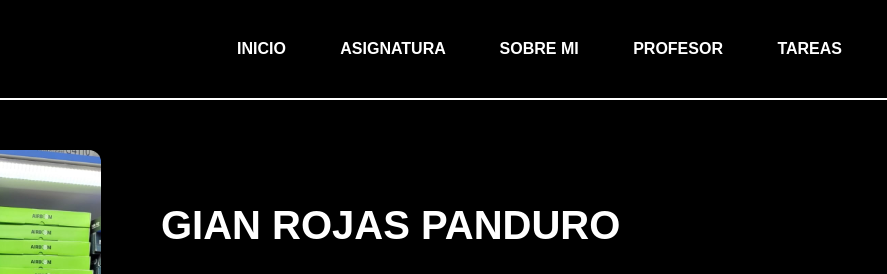
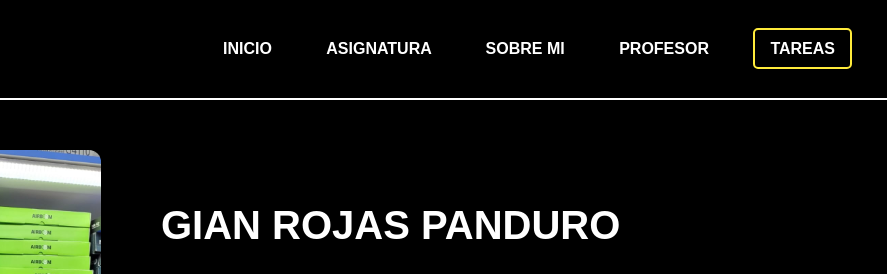
Before and after one commit to gianxd777/GianRojas777xd.github.io, a plain HTML site: page sobre_mi.html in a window 1280 px wide. Shown: the top 274 px of the page, 393-1280 px from the left. Drawn offline with Linux system fonts and the light colour scheme.

Commit message:
Add files via upload

```diff
--- a/asignaturas.css
+++ b/asignaturas.css
@@ -42,7 +42,7 @@ body {
 }
 
 .navbar .menu a:hover {
-    color: #ff6347; /* Color de hover en naranja */
+    color: #fff200; /* Color de hover en naranja */
     transform: scale(1.1);
 }
 
@@ -196,3 +196,18 @@ footer {
     margin: 0;
     color: #d1d1d1; /* Color gris claro para los derechos reservados */
 }
+
+
+.navbar .menu a.tareas {
+    border: 2px solid #ffeb3b; /* Borde amarillo */
+    padding: 10px 15px; /* Espaciado alrededor del texto */
+    border-radius: 5px; /* Bordes redondeados */
+    color: #ffffff; /* Color del texto blanco */
+    text-decoration: none; /* Quitar subrayado */
+}
+
+.navbar .menu a.tareas:hover {
+    color: #ff0000; /* Cambiar el color del texto a rojo cuando el cursor pase sobre el enlace */
+    border-color: #fbc02d; /* Borde amarillo más oscuro en hover */
+    transform: scale(1.05); /* Efecto de zoom al hacer hover */
+}
--- a/index.css
+++ b/index.css
@@ -42,7 +42,7 @@ body {
 }
 
 .navbar .menu a:hover {
-    color: #ff6347; /* Color de hover en naranja */
+    color: #fff200; /* Color de hover en naranja */
     transform: scale(1.1);
 }
 
@@ -137,6 +137,19 @@ footer {
 }
 
 /* Sección de Enlaces Rápidos */
+
+
+
+
+
+
+
+
+
+
+
+
+
 .footer-left {
     width: 40%;
     text-align: center;
@@ -161,12 +174,32 @@ footer {
     color: #d1d1d1; /* Enlaces en gris claro */
     text-decoration: none;
     font-size: 16px;
+
 }
 
 .footer-left ul li a:hover {
-    color: #ff6347; /* Enlaces en naranja al hacer hover */
-    text-decoration: underline;
+    color: #fff200; /* Enlaces en naranja al hacer hover */
+    transform: scale(1.1); /* Efecto de aumento de tamaño en hover */
+
 }
+
+
+
+
+
+
+
+
+
+
+
+
+
+
+
+
+
+
 
 /* Separador entre las dos secciones */
 .footer-separator {
@@ -221,3 +254,19 @@ footer {
     margin: 0;
     color: #d1d1d1; /* Color gris claro para los derechos reservados */
 }
+
+
+
+.navbar .menu a.tareas {
+    border: 2px solid #ffeb3b; /* Borde amarillo */
+    padding: 10px 15px; /* Espaciado alrededor del texto */
+    border-radius: 5px; /* Bordes redondeados */
+    color: #ffffff; /* Color del texto blanco */
+    text-decoration: none; /* Quitar subrayado */
+}
+
+.navbar .menu a.tareas:hover {
+    color: #ff0000; /* Cambiar el color del texto a rojo cuando el cursor pase sobre el enlace */
+    border-color: #fbc02d; /* Borde amarillo más oscuro en hover */
+    transform: scale(1.05); /* Efecto de zoom al hacer hover */
+}
--- a/profesor.css
+++ b/profesor.css
@@ -42,7 +42,7 @@ body {
 }
 
 .navbar .menu a:hover {
-    color: #ff6347; /* Color de hover en naranja */
+    color: #fff200; /* Color de hover en naranja */
     transform: scale(1.1);
 }
 
@@ -219,3 +219,20 @@ footer {
     margin: 0;
     color: #d1d1d1; /* Color gris claro para los derechos reservados */
 }
+
+
+
+
+.navbar .menu a.tareas {
+    border: 2px solid #ffeb3b; /* Borde amarillo */
+    padding: 10px 15px; /* Espaciado alrededor del texto */
+    border-radius: 5px; /* Bordes redondeados */
+    color: #ffffff; /* Color del texto blanco */
+    text-decoration: none; /* Quitar subrayado */
+}
+
+.navbar .menu a.tareas:hover {
+    color: #ff0000; /* Cambiar el color del texto a rojo cuando el cursor pase sobre el enlace */
+    border-color: #fbc02d; /* Borde amarillo más oscuro en hover */
+    transform: scale(1.05); /* Efecto de zoom al hacer hover */
+}
--- a/sobre_mi.css
+++ b/sobre_mi.css
@@ -42,7 +42,7 @@ body {
 }
 
 .navbar .menu a:hover {
-    color: #ff6347; /* Color de hover en naranja */
+    color: #fff200; /* Color de hover en naranja */
     transform: scale(1.1);
 }
 
@@ -223,3 +223,21 @@ footer {
     margin: 0;
     color: #d1d1d1; /* Color gris claro para los derechos reservados */
 }
+
+
+
+
+
+.navbar .menu a.tareas {
+    border: 2px solid #ffeb3b; /* Borde amarillo */
+    padding: 10px 15px; /* Espaciado alrededor del texto */
+    border-radius: 5px; /* Bordes redondeados */
+    color: #ffffff; /* Color del texto blanco */
+    text-decoration: none; /* Quitar subrayado */
+}
+
+.navbar .menu a.tareas:hover {
+    color: #ff0000; /* Cambiar el color del texto a rojo cuando el cursor pase sobre el enlace */
+    border-color: #fbc02d; /* Borde amarillo más oscuro en hover */
+    transform: scale(1.05); /* Efecto de zoom al hacer hover */
+}
--- a/sobre_mi.html
+++ b/sobre_mi.html
@@ -3,9 +3,9 @@
 <head>
     <meta charset="UTF-8">
     <meta name="viewport" content="width=device-width, initial-scale=1.0">
-    <title>Barra de Navegación</title>
+    <title>SOBRE MI</title>
     <link rel="stylesheet" href="sobre_mi.css"> <!-- Enlace al archivo CSS -->
-    <link rel="icon" href="favicon.ico"> <!-- Opcional: para agregar un icono a la pestaña del navegador -->
+    <link rel="icon" href="img/123.ico" type="image/x-icon">
 </head>
 <body>
 
@@ -13,7 +13,9 @@
     <div class="navbar">
         <!-- Logo a la izquierda -->
         <div class="logo">
-            <img src="img/descarga.png" alt="Logo">
+            <a href="index.html">
+                <img src="img/descarga.png" alt="Logo">
+            </a>
         </div>
 
         <!-- Menú de navegación a la derecha -->
@@ -22,7 +24,7 @@
             <a href="asignatura.html"> ASIGNATURA </a>
             <a href="sobre_mi.html">SOBRE MI </a>
             <a href="profesor.html">PROFESOR </a>
-            <a href="tareas.html">TAREAS </a>
+            <a href="tareas.html" class="tareas">TAREAS</a>
         </div>
     </div>
 
--- a/tareas.css
+++ b/tareas.css
@@ -42,7 +42,7 @@ body {
 }
 
 .navbar .menu a:hover {
-    color: #ff6347; /* Color de hover en naranja */
+    color: #fff200; /* Color de hover en naranja */
     transform: scale(1.1);
 }
 
@@ -211,3 +211,19 @@ footer {
     margin: 0;
     color: #d1d1d1; /* Color gris claro para los derechos reservados */
 }
+
+
+
+.navbar .menu a.tareas {
+    border: 2px solid #ffeb3b; /* Borde amarillo */
+    padding: 10px 15px; /* Espaciado alrededor del texto */
+    border-radius: 5px; /* Bordes redondeados */
+    color: #ffffff; /* Color del texto blanco */
+    text-decoration: none; /* Quitar subrayado */
+}
+
+.navbar .menu a.tareas:hover {
+    color: #ff0000; /* Cambiar el color del texto a rojo cuando el cursor pase sobre el enlace */
+    border-color: #fbc02d; /* Borde amarillo más oscuro en hover */
+    transform: scale(1.05); /* Efecto de zoom al hacer hover */
+}
```
Also changed, not shown: asignatura.html (+7 -3 lines), index.html (+9 -6 lines), profesor.html (+7 -3 lines), tareas.html (+7 -3 lines), img/123.ico (added).
